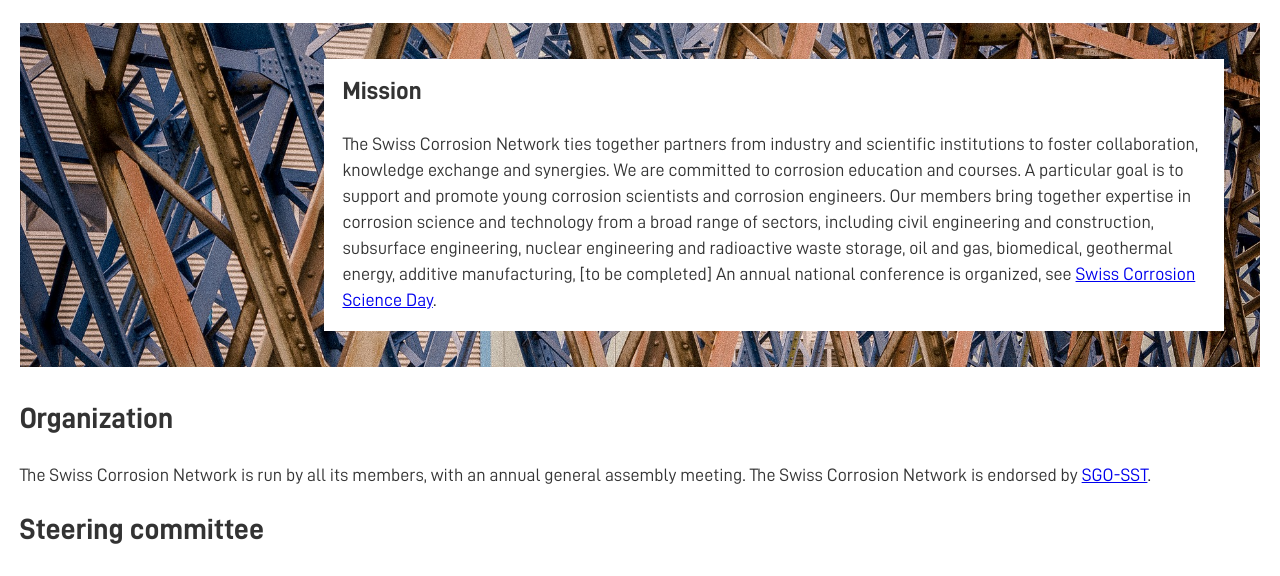
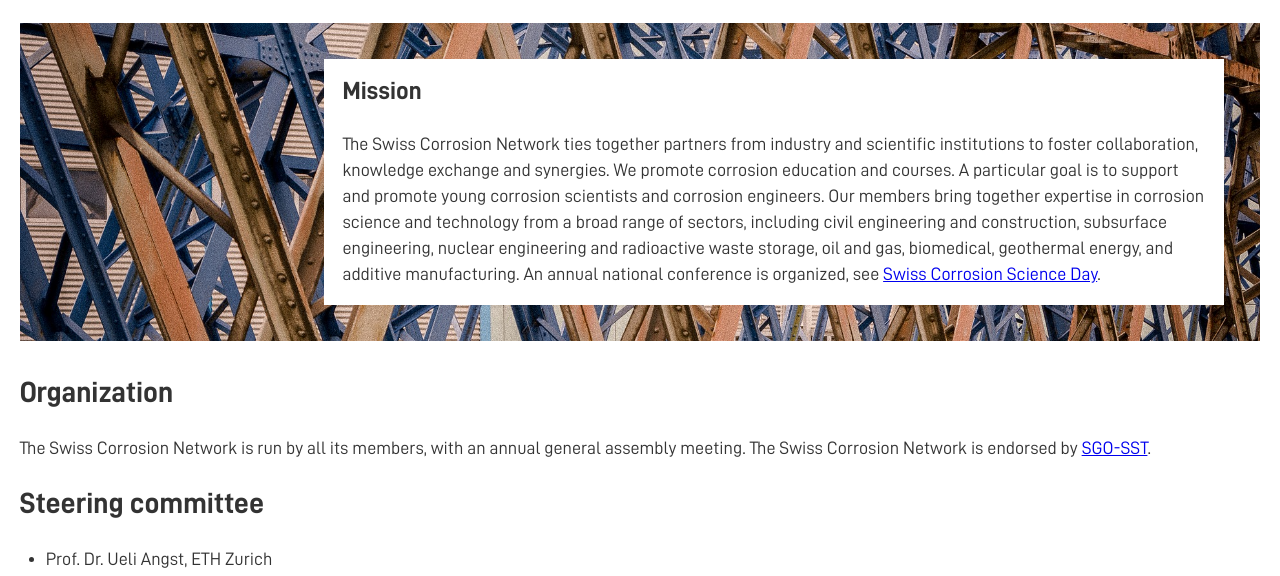
Before and after one commit to thiloschmid/swisscorr, a Gatsby site: page /about in a window 1280 px wide. Shown: the part 208-784 px from the top of the page. Built offline with nearby package versions, Linux system fonts and the light colour scheme; Gatsby itself is replaced by a stand-in of ours.

Commit message:
changed text in about > mission

```diff
--- a/src/pages/about.tsx
+++ b/src/pages/about.tsx
@@ -22,11 +22,16 @@ const About = ({ data }: any) => (
       <Dialog
         title={"Mission"}
         text={[
-          `The Swiss Corrosion Network ties together partners from industry and scientific institutions to foster collaboration, knowledge exchange and synergies. We are committed to corrosion education and courses. A particular goal is to support and promote young corrosion scientists and corrosion engineers.
-
-      Our members bring together expertise in corrosion science and technology from a broad range of sectors, including civil engineering and construction, subsurface engineering, nuclear engineering and radioactive waste storage, oil and gas, biomedical, geothermal energy, additive manufacturing,  [to be completed]
-
-      An annual national conference is organized, see `,
+          `The Swiss Corrosion Network ties together partners from industry
+          and scientific institutions to foster collaboration, knowledge
+          exchange and synergies. We promote corrosion education and courses.
+          A particular goal is to support and promote young corrosion
+          scientists and corrosion engineers. Our members bring together
+          expertise in corrosion science and technology from a broad range of
+          sectors, including civil engineering and construction, subsurface
+          engineering, nuclear engineering and radioactive waste storage, oil
+          and gas, biomedical, geothermal energy, and additive manufacturing.
+          An annual national conference is organized, see `,
           <Link to="/corrosion-day">Swiss Corrosion Science Day</Link>,
           ".",
         ]}
```
